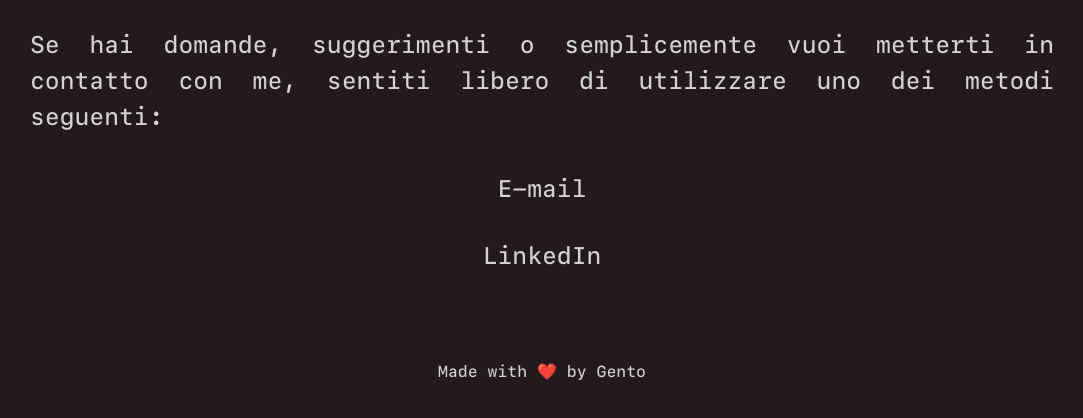
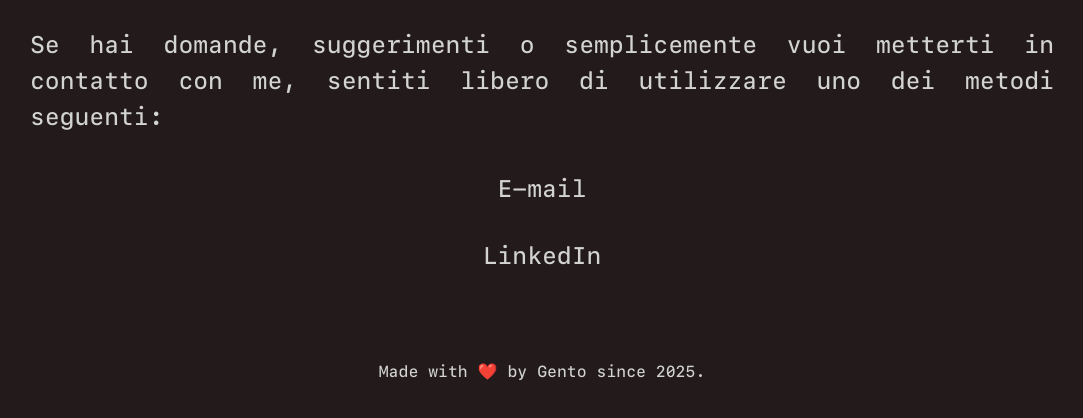
Before and after one commit to gento84/gento_home, a plain HTML site: page content/me/contatti.html in a window 1280 px wide. Shown: the part 172-590 px from the top of the page, without its empty margins (98-1181 px from the left). Drawn offline with Linux system fonts and the light colour scheme.

Commit message:
since 2025.

```diff
--- a/content/me/contatti.html
+++ b/content/me/contatti.html
@@ -35,7 +35,7 @@
       <li><a href="https://it.linkedin.com/in/gabriele-gentili-804662b0?trk=people-guest_people_search-card" target="_blank">LinkedIn</a></li>
     </ul>
   <footer class="footer">
-    <p>Made with ❤️ by <a href="mailto:info@gento.it">Gento</a></p>
+    <p>Made with ❤️ by <a href="mailto:info@gento.it">Gento</a> since 2025.</p>
   </footer>
 
   </body>
```
